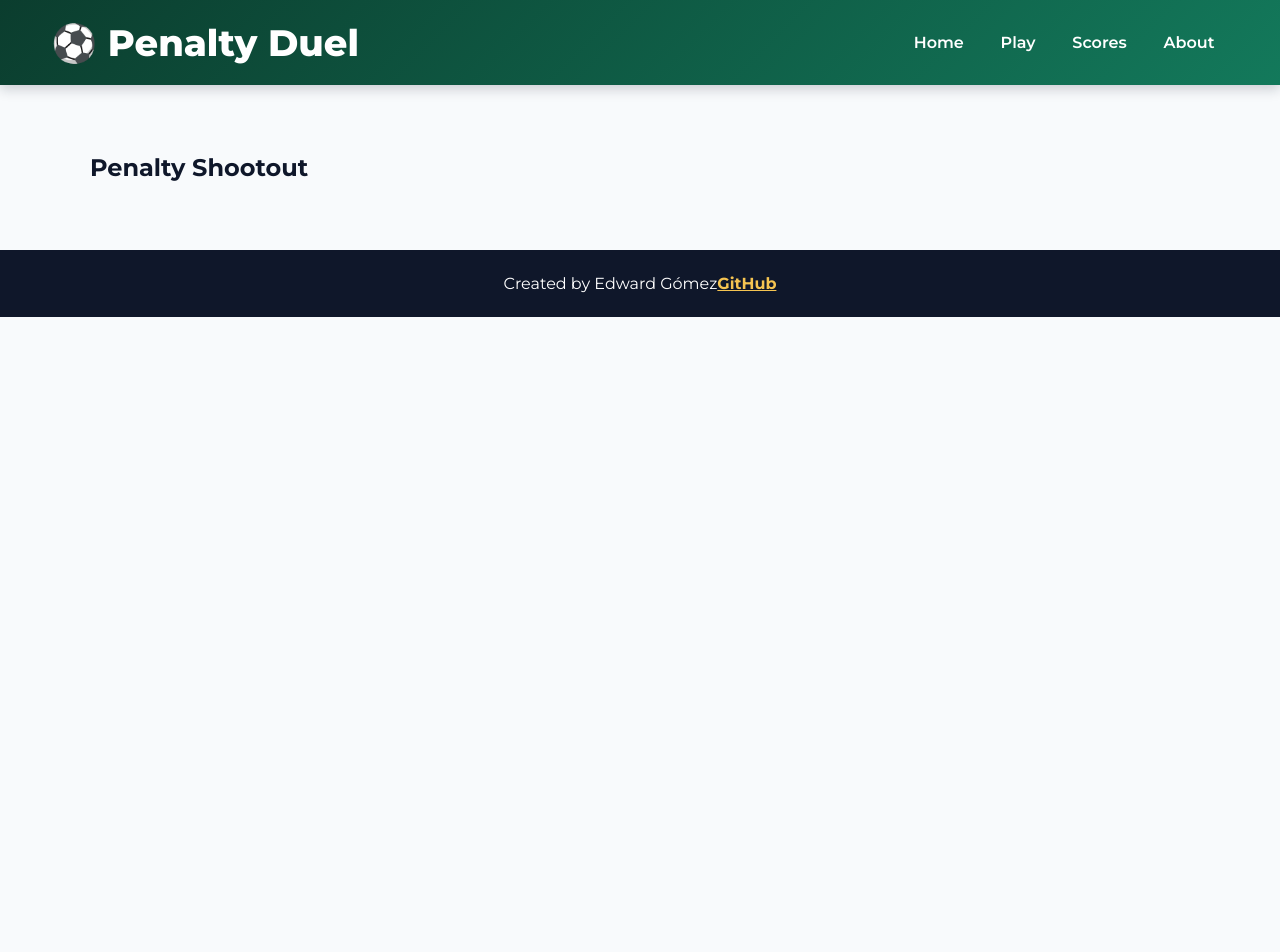
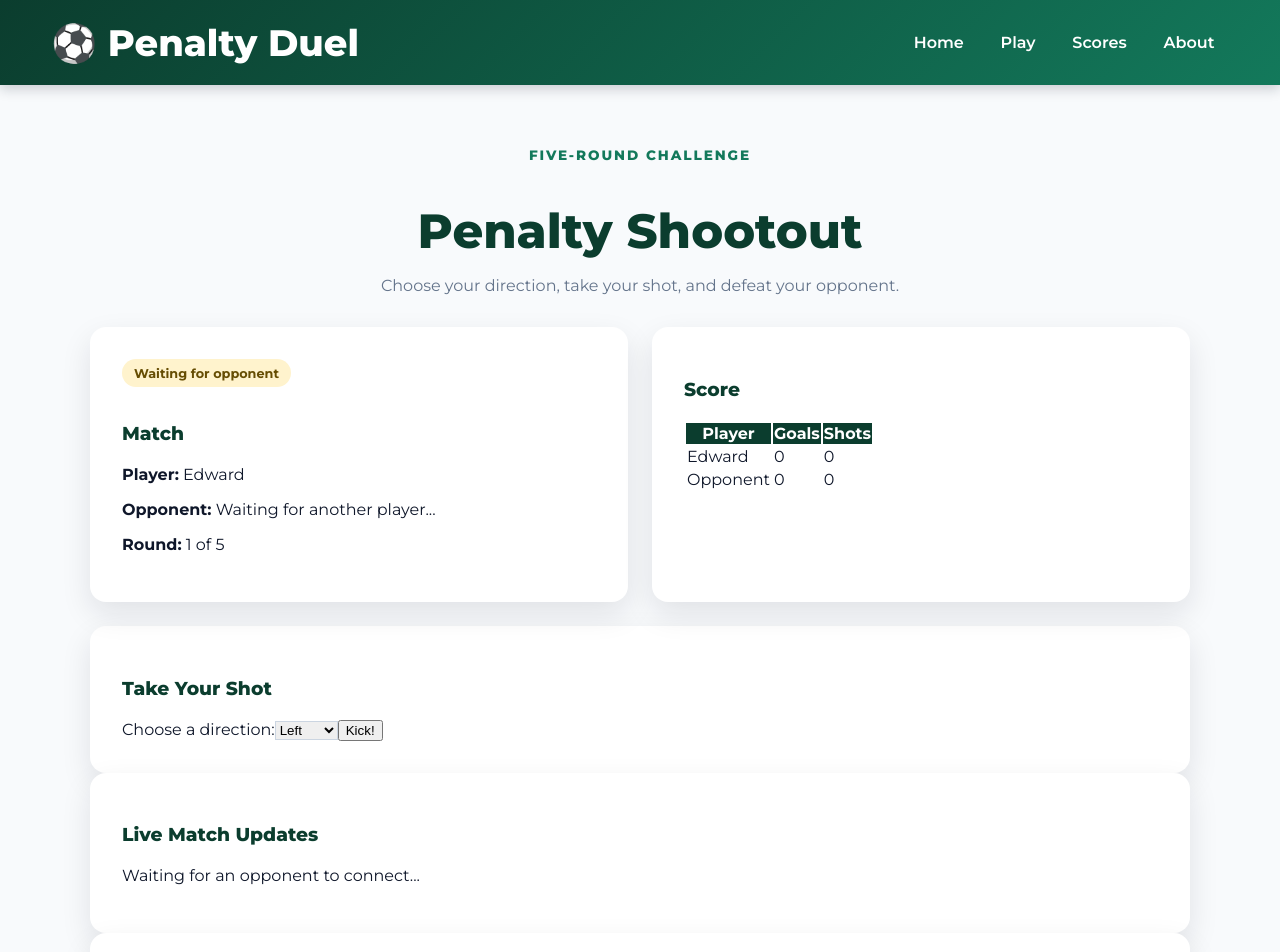
Before and after one commit to edwardgm07-source/startup, a React (Vite) app: page /play in a window 1280 px wide. Shown: the top 952 px of the page. Before the commit the page ends 800 px from the top, so only its background shows below. Built offline with nearby package versions, Linux system fonts and the light colour scheme.

Commit message:
Convert penalty gameplay page to React

```diff
--- a/src/app.jsx
+++ b/src/app.jsx
@@ -1,11 +1,8 @@
 import { BrowserRouter, NavLink, Route, Routes } from 'react-router-dom';
 
 import { Home } from './home/home.jsx';
+import { Play } from './play/play.jsx';
 
-
-function Play() {
-  return <h2>Penalty Shootout</h2>;
-}
 
 function Scores() {
   return <h2>Leaderboard</h2>;
--- /dev/null
+++ b/src/play/play.jsx
@@ -0,0 +1,120 @@
+import { useState } from 'react';
+
+export function Play() {
+  const [direction, setDirection] = useState('left');
+  const [shots, setShots] = useState(0);
+  const [goals, setGoals] = useState(0);
+  const [message, setMessage] = useState(
+    'Waiting for an opponent to connect...'
+  );
+
+  function takeShot() {
+    const scored = Math.random() >= 0.5;
+
+    setShots((currentShots) => currentShots + 1);
+
+    if (scored) {
+      setGoals((currentGoals) => currentGoals + 1);
+      setMessage(`Goal! Edward scored to the ${direction}.`);
+    } else {
+      setMessage(`Saved! The goalkeeper blocked the ${direction} shot.`);
+    }
+  }
+
+  function playAgain() {
+    setDirection('left');
+    setShots(0);
+    setGoals(0);
+    setMessage('Waiting for an opponent to connect...');
+  }
+
+  return (
+    <>
+      <section className="page-heading">
+        <p className="eyebrow">Five-round challenge</p>
+        <h2>Penalty Shootout</h2>
+        <p>Choose your direction, take your shot, and defeat your opponent.</p>
+      </section>
+
+      <div className="play-grid">
+        <section className="game-card">
+          <span className="status-badge">Waiting for opponent</span>
+          <h3>Match</h3>
+
+          <p>
+            <strong>Player:</strong> Edward
+          </p>
+          <p>
+            <strong>Opponent:</strong> Waiting for another player...
+          </p>
+          <p>
+            <strong>Round:</strong> {Math.min(shots + 1, 5)} of 5
+          </p>
+        </section>
+
+        <section className="game-card">
+          <h3>Score</h3>
+
+          <table>
+            <thead>
+              <tr>
+                <th>Player</th>
+                <th>Goals</th>
+                <th>Shots</th>
+              </tr>
+            </thead>
+            <tbody>
+              <tr>
+                <td>Edward</td>
+                <td>{goals}</td>
+                <td>{shots}</td>
+              </tr>
+              <tr>
+                <td>Opponent</td>
+                <td>0</td>
+                <td>0</td>
+              </tr>
+            </tbody>
+          </table>
+        </section>
+      </div>
+
+      <section className="game-card">
+        <h3>Take Your Shot</h3>
+
+        <label htmlFor="shot-direction">Choose a direction:</label>
+        <select
+          id="shot-direction"
+          value={direction}
+          onChange={(event) => setDirection(event.target.value)}
+          disabled={shots >= 5}
+        >
+          <option value="left">Left</option>
+          <option value="center">Center</option>
+          <option value="right">Right</option>
+        </select>
+
+        <button type="button" onClick={takeShot} disabled={shots >= 5}>
+          Kick!
+        </button>
+      </section>
+
+      <section className="game-card">
+        <h3>Live Match Updates</h3>
+        <p>{message}</p>
+      </section>
+
+      <section className="game-card">
+        <h3>Game Result</h3>
+        <p>
+          {shots >= 5
+            ? `Match complete! Edward scored ${goals} goals.`
+            : 'The result will appear after five shots.'}
+        </p>
+        <button type="button" onClick={playAgain}>
+          Play Again
+        </button>
+      </section>
+    </>
+  );
+}
```
